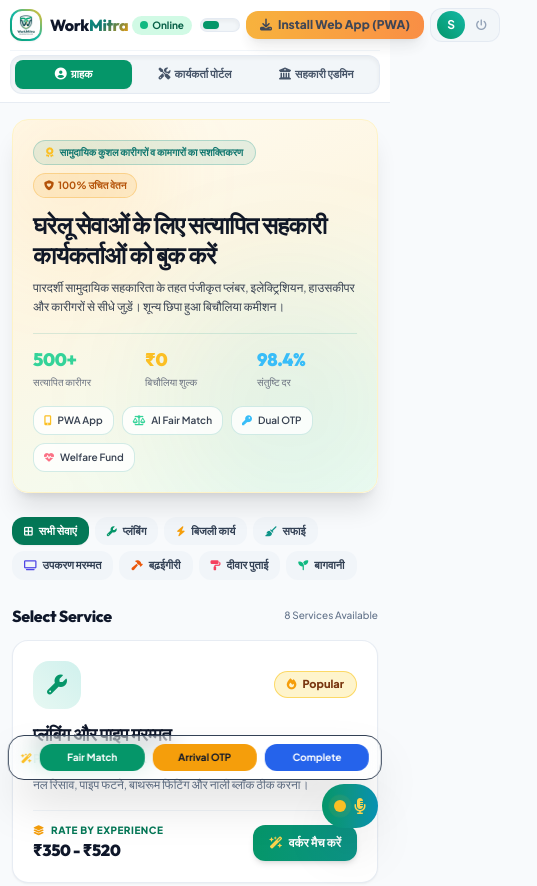
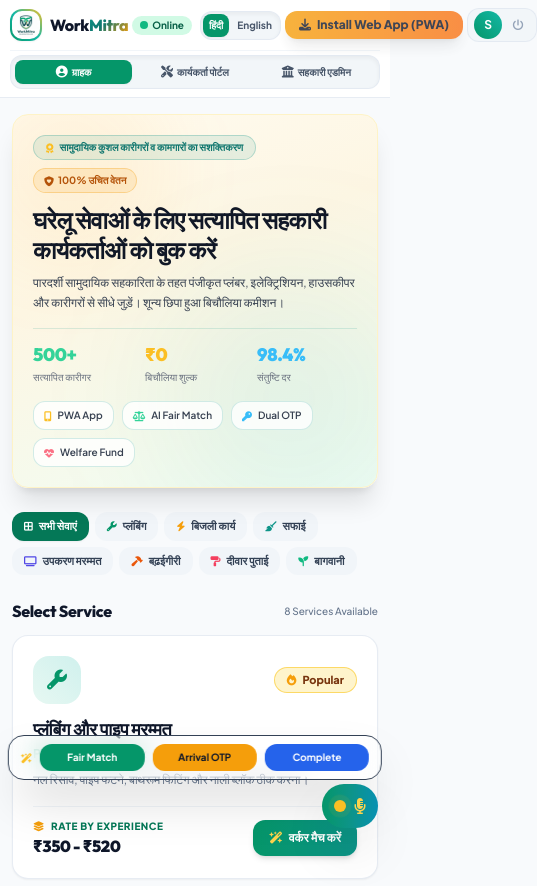
Before and after one commit to abhishekgautam6385-sudo/work-mitra-, a plain HTML site: page index.html in a window 390 px wide. Shown: the top 886 px of the page, 537 px wide, since content can reach past the window. Drawn offline with nearby package versions, Linux system fonts and the light colour scheme.

Commit message:
fix: navbar header responsive overflow and tab text layout

```diff
--- a/css/components/navbar.css
+++ b/css/components/navbar.css
@@ -117,3 +117,21 @@
 .mobile-bottom-nav__item.active {
   color: var(--color-primary);
 }
+
+/* Prevent navbar item wrapping and cutoff */
+.role-btn {
+  white-space: nowrap !important;
+  flex-shrink: 0;
+}
+
+.global-lang-btn {
+  white-space: nowrap !important;
+  flex-shrink: 0;
+}
+
+@media (max-width: 480px) {
+  .role-btn {
+    font-size: 10px !important;
+    padding: 4px 6px !important;
+  }
+}
--- a/index.html
+++ b/index.html
@@ -57,38 +57,38 @@
 
         <!-- Center (Desktop only): Role Switcher -->
         <div class="hidden md:flex items-center bg-slate-100/90 p-1 rounded-xl border border-slate-200/80 shadow-inner flex-shrink-0">
-          <button id="role-customer-desktop" onclick="setRole('customer')" class="role-btn role-customer-btn px-3 sm:px-3.5 py-1.5 text-xs font-bold rounded-lg transition-all flex items-center gap-1.5 bg-emerald-600 text-white shadow-sm">
+          <button id="role-customer-desktop" onclick="setRole('customer')" class="role-btn role-customer-btn px-2.5 sm:px-3.5 py-1.5 text-xs font-bold rounded-lg transition-all flex items-center gap-1.5 bg-emerald-600 text-white shadow-sm whitespace-nowrap">
             <i class="fas fa-user-circle text-xs"></i> <span data-i18n="roleCustomer">ग्राहक</span>
           </button>
-          <button id="role-worker-desktop" onclick="setRole('worker')" class="role-btn role-worker-btn px-3 sm:px-3.5 py-1.5 text-xs font-bold rounded-lg transition-all flex items-center gap-1.5 text-slate-600 hover:bg-slate-200">
-            <i class="fas fa-tools text-xs"></i> <span data-i18n="roleWorker">कार्यकर्ता पोर्टल</span>
+          <button id="role-worker-desktop" onclick="setRole('worker')" class="role-btn role-worker-btn px-2.5 sm:px-3.5 py-1.5 text-xs font-bold rounded-lg transition-all flex items-center gap-1.5 text-slate-600 hover:bg-slate-200 whitespace-nowrap">
+            <i class="fas fa-tools text-xs"></i> <span data-i18n="roleWorker">कार्यकर्ता</span>
           </button>
-          <button id="role-admin-desktop" onclick="setRole('admin')" class="role-btn role-admin-btn px-3 sm:px-3.5 py-1.5 text-xs font-bold rounded-lg transition-all flex items-center gap-1.5 text-slate-600 hover:bg-slate-200">
-            <i class="fas fa-building-columns text-xs"></i> <span data-i18n="roleAdmin">सहकारी एडमिन</span>
+          <button id="role-admin-desktop" onclick="setRole('admin')" class="role-btn role-admin-btn px-2.5 sm:px-3.5 py-1.5 text-xs font-bold rounded-lg transition-all flex items-center gap-1.5 text-slate-600 hover:bg-slate-200 whitespace-nowrap">
+            <i class="fas fa-building-columns text-xs"></i> <span data-i18n="roleAdmin">एडमिन</span>
           </button>
         </div>
 
         <!-- Right: Language + PWA + User Profile Auth Badge -->
-        <div class="flex items-center gap-1.5 sm:gap-2 flex-shrink-0">
+        <div class="flex items-center gap-1 sm:gap-2 flex-shrink-0">
 
           <!-- Language Selector -->
           <div class="bg-slate-100/90 p-0.5 sm:p-1 rounded-xl border border-slate-200/80 flex items-center gap-0.5 shadow-inner">
-            <button id="global-lang-hi" onclick="setGlobalLanguage('hi')" class="global-lang-btn px-2 py-1 sm:px-2.5 sm:py-1.5 text-[10px] sm:text-xs font-extrabold rounded-lg transition-all bg-emerald-600 text-white shadow-sm flex items-center gap-1">
-               <span class="hidden xs:inline">हिंदी</span>
+            <button id="global-lang-hi" onclick="setGlobalLanguage('hi')" class="global-lang-btn px-1.5 py-1 sm:px-2.5 sm:py-1 text-[10px] sm:text-xs font-extrabold rounded-lg transition-all bg-emerald-600 text-white shadow-sm flex items-center gap-1 whitespace-nowrap">
+               <span>हिंदी</span>
             </button>
-            <button id="global-lang-en" onclick="setGlobalLanguage('en')" class="global-lang-btn px-2 py-1 sm:px-2.5 sm:py-1.5 text-[10px] sm:text-xs font-bold rounded-lg transition-all text-slate-600 hover:bg-slate-200 flex items-center gap-1">
-               <span class="hidden xs:inline">English</span>
+            <button id="global-lang-en" onclick="setGlobalLanguage('en')" class="global-lang-btn px-1.5 py-1 sm:px-2.5 sm:py-1 text-[10px] sm:text-xs font-bold rounded-lg transition-all text-slate-600 hover:bg-slate-200 flex items-center gap-1 whitespace-nowrap">
+               <span>English</span>
             </button>
-            <button id="global-lang-hinglish" onclick="setGlobalLanguage('hinglish')" class="global-lang-btn px-2 py-1 sm:px-2.5 sm:py-1.5 text-[10px] sm:text-xs font-bold rounded-lg transition-all text-slate-600 hover:bg-slate-200 hidden lg:inline-block">
+            <button id="global-lang-hinglish" onclick="setGlobalLanguage('hinglish')" class="global-lang-btn px-1.5 py-1 sm:px-2.5 sm:py-1 text-[10px] sm:text-xs font-bold rounded-lg transition-all text-slate-600 hover:bg-slate-200 hidden xl:inline-block whitespace-nowrap">
               Hinglish
             </button>
           </div>
 
           <!-- PWA Install Container -->
-          <div id="pwa-install-container"></div>
+          <div id="pwa-install-container" class="flex-shrink-0"></div>
 
           <!-- User Profile Auth Badge -->
-          <div id="user-header-auth"></div>
+          <div id="user-header-auth" class="flex-shrink-0"></div>
 
         </div>
       </div>
@@ -96,13 +96,13 @@
       <!-- Bottom Bar (Mobile only): Full-width 3-tab segmented Role Switcher -->
       <div class="md:hidden pb-2 pt-1 border-t border-slate-100">
         <div class="grid grid-cols-3 gap-1 bg-slate-100/90 p-1 rounded-xl border border-slate-200/80 shadow-inner w-full">
-          <button id="role-customer-mobile" onclick="setRole('customer')" class="role-btn role-customer-btn py-1.5 px-1 text-center font-bold text-[11px] rounded-lg transition-all flex items-center justify-center gap-1 bg-emerald-600 text-white shadow-sm">
+          <button id="role-customer-mobile" onclick="setRole('customer')" class="role-btn role-customer-btn py-1.5 px-1 text-center font-bold text-[10px] sm:text-xs rounded-lg transition-all flex items-center justify-center gap-1 bg-emerald-600 text-white shadow-sm whitespace-nowrap">
             <i class="fas fa-user-circle text-xs"></i> <span data-i18n="roleCustomer">ग्राहक</span>
           </button>
-          <button id="role-worker-mobile" onclick="setRole('worker')" class="role-btn role-worker-btn py-1.5 px-1 text-center font-bold text-[11px] rounded-lg transition-all flex items-center justify-center gap-1 text-slate-600 hover:bg-slate-200">
+          <button id="role-worker-mobile" onclick="setRole('worker')" class="role-btn role-worker-btn py-1.5 px-1 text-center font-bold text-[10px] sm:text-xs rounded-lg transition-all flex items-center justify-center gap-1 text-slate-600 hover:bg-slate-200 whitespace-nowrap">
             <i class="fas fa-tools text-xs"></i> <span data-i18n="roleWorker">कार्यकर्ता</span>
           </button>
-          <button id="role-admin-mobile" onclick="setRole('admin')" class="role-btn role-admin-btn py-1.5 px-1 text-center font-bold text-[11px] rounded-lg transition-all flex items-center justify-center gap-1 text-slate-600 hover:bg-slate-200">
+          <button id="role-admin-mobile" onclick="setRole('admin')" class="role-btn role-admin-btn py-1.5 px-1 text-center font-bold text-[10px] sm:text-xs rounded-lg transition-all flex items-center justify-center gap-1 text-slate-600 hover:bg-slate-200 whitespace-nowrap">
             <i class="fas fa-building-columns text-xs"></i> <span data-i18n="roleAdmin">एडमिन</span>
           </button>
         </div>
```
